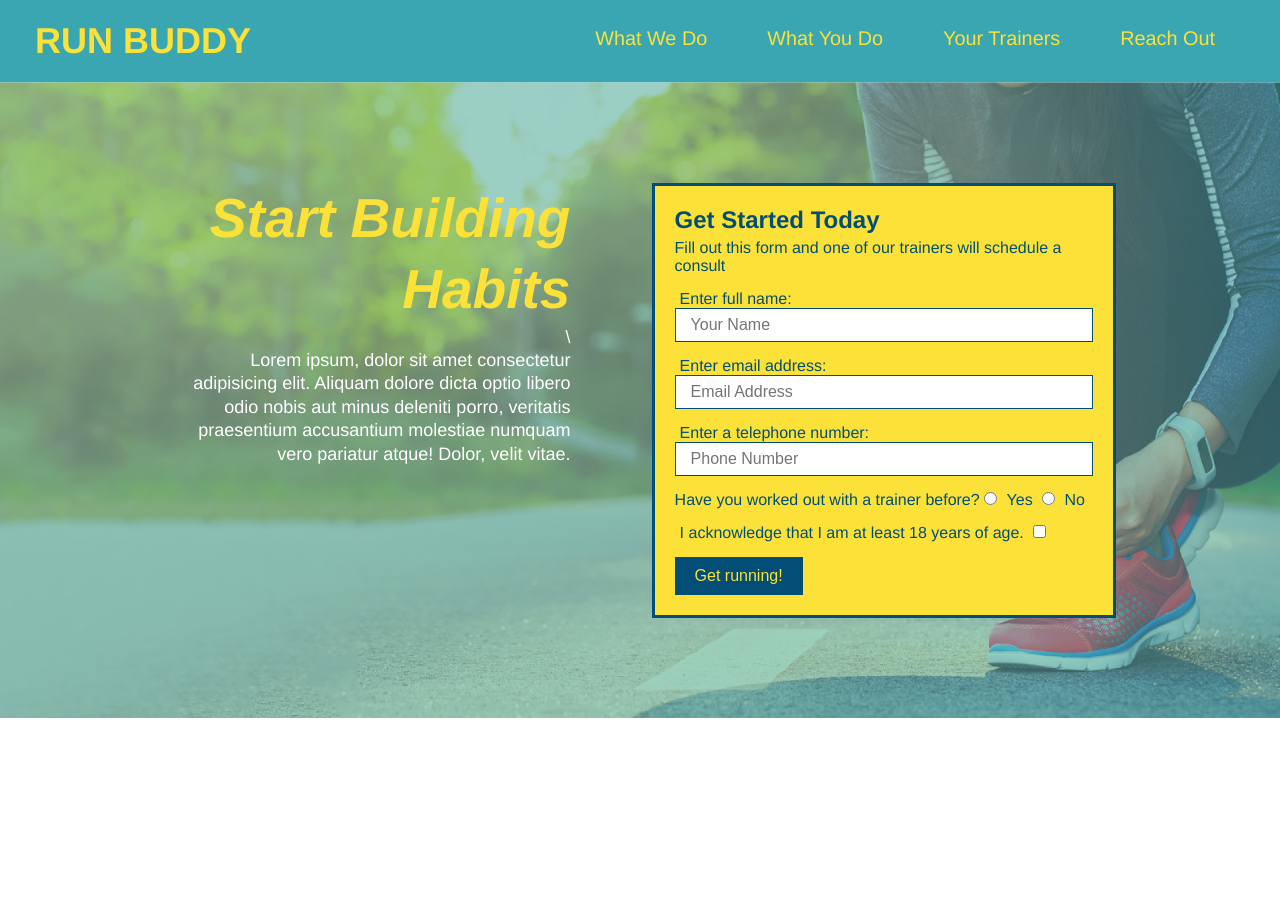
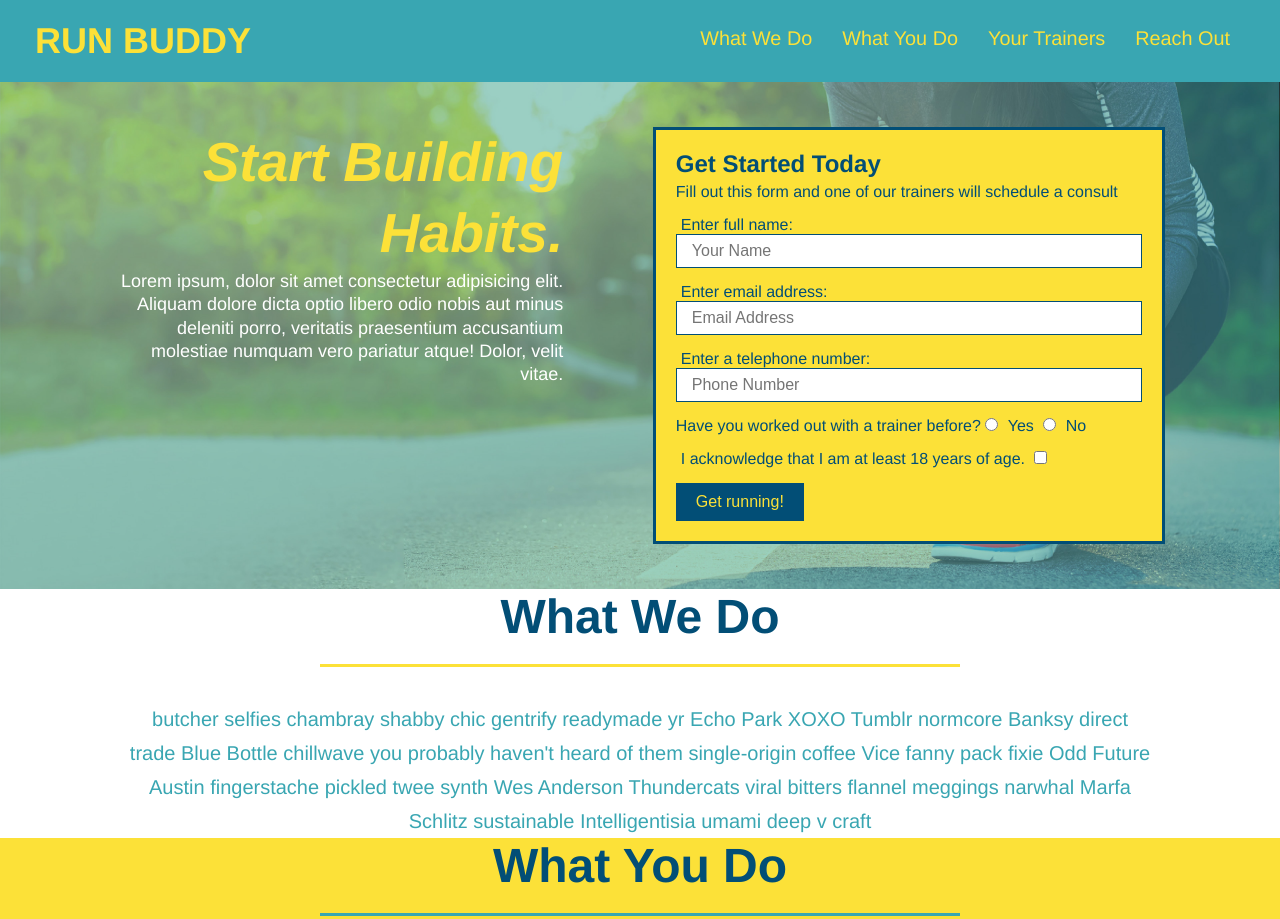
Before and after one commit to kjjackson619/run-buddy, a plain HTML site: page index.html in a window 1280 px wide. Shown: the top 919 px of the page. Drawn offline with Linux system fonts and the light colour scheme.

Commit message:
flexbox features

```diff
--- a/assets/css/style.css
+++ b/assets/css/style.css
@@ -36,7 +36,7 @@ header nav ul {
     list-style: none;
 }
 header nav ul li a {
-    margin: 0 30px;
+    padding: 10px 15px;
     font-weight: lighter;
     font-size: 1.55vw;
 }
@@ -48,19 +48,19 @@ footer {
     width: 100%;
     padding: 40px 35px;
 }
-footer h2 {
+.footer h2 {
     color: #024e76;
     font-size: 30px;
     margin: 0;
 }
-footer div {
+.footer div {
     line-height: 1.5;
     text-align: right;
 }
-footer a {
+.footer a {
     color: #024e76;
 }
-section {
+.section {
     padding: 60px;
 }
 /* Hero Style Start */
@@ -71,6 +71,7 @@ section {
     background-image: url("../css/images/hero-bg.jpg");
     background-size: cover;
     background-position: center;
+    align-items: flex-start;
 }
 /* Hero Style End */
 .hero-form {
@@ -144,12 +145,13 @@ section {
     background: #fce138;
 }
 .section-title {
-    font-size: 55px;
+    font-size: 48px;
     color: #024e76;
+    text-align: center;
+    padding-bottom: 20px;
+    width: 50%;
+    margin: 0 auto 35px auto;
     border-bottom: 3px solid;
-    padding-bottom: 20px;
-    text-align: center;
-    margin: 50%;
 }
 .primary-border {
     border-color: #fce138;
@@ -163,8 +165,6 @@ section {
 .steps h3 {
     color: #024e76;
     font-size: 46px;
-}
-.step h3 {
     flex: 1 30%;
 }
 .step-info {
--- a/index.html
+++ b/index.html
@@ -34,13 +34,13 @@
         <!-- hero section -->
         <section class="hero">
             <div class="hero-cta">
-                <h2>Start Building Habits</h2>\
+                <h2>Start Building Habits.</h2>
                 <p>Lorem ipsum, dolor sit amet consectetur adipisicing elit. Aliquam dolore dicta optio libero odio nobis aut minus deleniti porro, veritatis praesentium accusantium molestiae numquam vero pariatur atque! Dolor, velit vitae.</p>
             </div>
             <div class="hero-form">
                 <h3>Get Started Today</h3>
                 <p>Fill out this form and one of our trainers will schedule a consult</p>
-               <!-- Add form element -->
+                <!-- Add form element -->
                <form>
                    <label for="name">Enter full name:</label>
                    <input type="text" placeholder="Your Name" name="name" id="name" class="form-input">
@@ -68,10 +68,6 @@
             </div>
         </section>
         <!-- end hero -->
-
-        <!-- hero/jumbotron -->
-        <section>
-        </section>
 
         <!-- "what we do" section-->
         <section id="what-we-do" class="intro">
```
